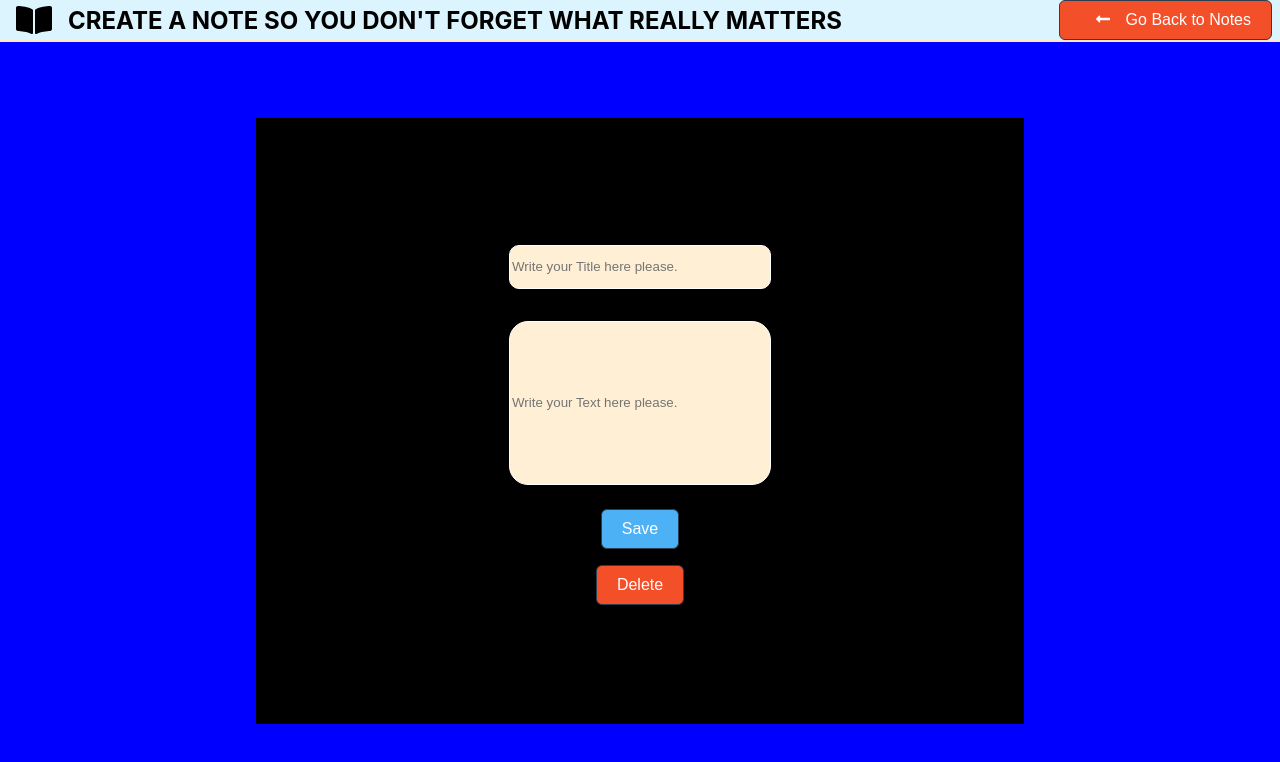
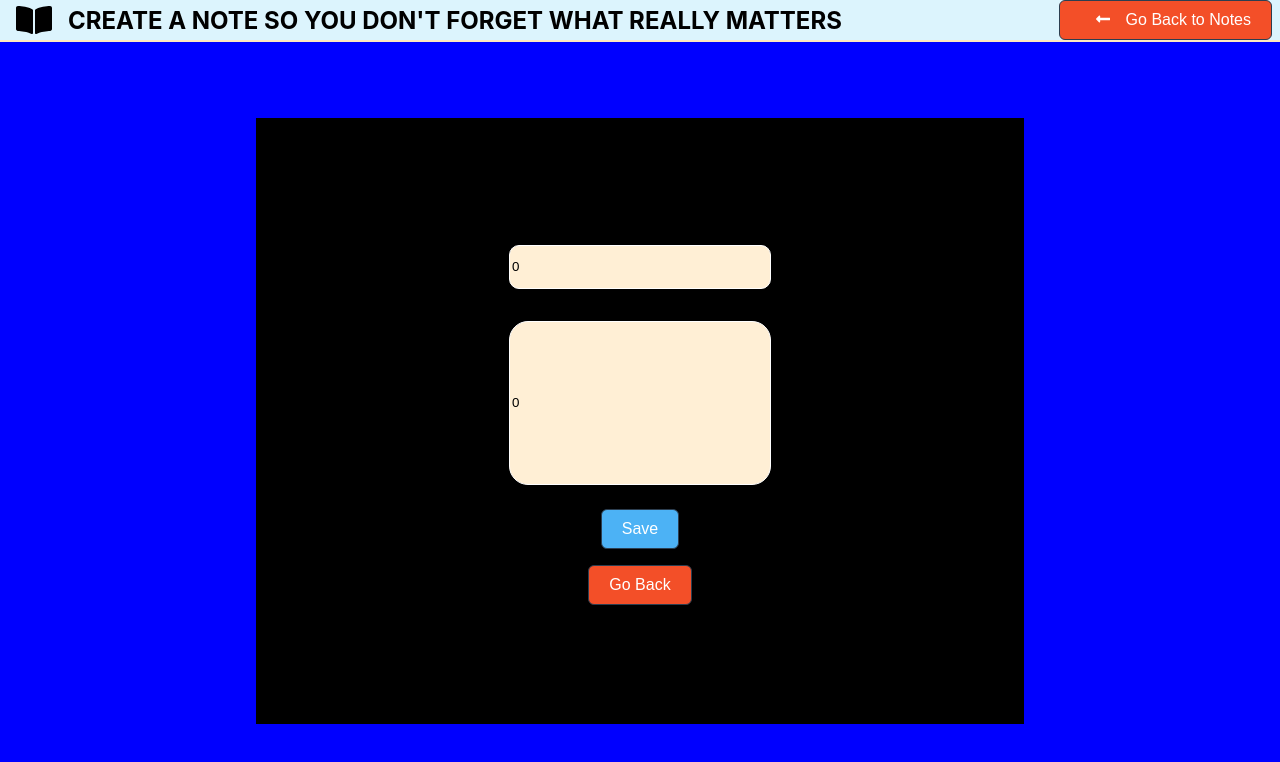
Before and after one commit to TucciAlessandro/PortableNotes, a React (Create React App) app: page / in a window 1280 px wide. Both pictures are taken after a click on the button "New Note". Shown: the top 762 px of the page. Built offline with nearby package versions, Linux system fonts and the light colour scheme.

Commit message:
Edit button

```diff
--- a/src/components/Board.tsx
+++ b/src/components/Board.tsx
@@ -37,7 +37,7 @@ const NoteContainer = styled.div`
     -webkit-transform: translateZ(100px);
     transform: translateZ(100px);
     -webkit-box-shadow: 0 0 30px 0px rgba(0, 0, 0, 0.35);
-  box-shadow: 0 0 30px 0px rgba(0, 0, 0, 0.35);
+    box-shadow: 0 0 30px 0px rgba(0, 0, 0, 0.35);
   }
 `;
 
@@ -75,23 +75,39 @@ const data: Note[] = [
 function Board() {
   const [notes, setNotes] = useLocalStorage("myNotes", data);
   const { isCreating, toggleCreatePage } = useMyCreatePageContext();
+  const [id, setId] = useState(uuidv4());
+  const [title, setTitle] = useState("0");
+  const [text, setText] = useState("0");
+
+  const handleChangeTitle = (e: any) => setTitle(e.target.value);
+  const handleChangeText = (e: any) => setText(e.target.value);
 
   const addNote = ({ id, title, text }: Note) => {
     const note = { id: id, title: title, text: text };
     const newData = [...notes, note];
     setNotes(newData);
+    setText('0');
+    setTitle('0');
     toggleCreatePage();
   };
 
   const handleEdit = (id: string) => {
-    const dataToEdit = data.find((notes) => (notes.id = id));
-    console.log(dataToEdit);
+    const dataToEdit = notes.find((notes) => notes.id === id);
+    dataToEdit && setTitle(dataToEdit.title);
+    dataToEdit && setText(dataToEdit.text);
+    toggleCreatePage();
   };
 
   const deleteNote = (id: string) => {
     const newData = notes.filter((note) => note.id !== id);
     setNotes(newData);
     console.log(notes);
+  };
+
+  const handleClick = () => {
+    if (id && title && text !== undefined) {
+      addNote({ id, title, text });
+    }
   };
 
   return (
@@ -104,13 +120,21 @@ function Board() {
               title={note.title}
               text={note.text}
               deleteNote={deleteNote}
-              handleEdit={() => handleEdit(note.id)}
+              handleEdit={handleEdit}
               handleClick={() => toggleCreatePage()}
             />
           </NoteContainer>
         ))
       ) : (
-        <CreateNote addNote={addNote} />
+        <CreateNote
+          addNote={addNote}
+          handleChangeTitle={handleChangeTitle}
+          handleClick={handleClick}
+          handleChangeText={handleChangeText}
+          title={title}
+          text={text}
+          id={id}
+        />
       )}
     </>
   );
--- a/src/components/CreateNote.tsx
+++ b/src/components/CreateNote.tsx
@@ -3,6 +3,7 @@ import styled from "styled-components";
 import { v4 as uuidv4 } from "uuid";
 import Button from "./Button";
 import { useMyCreatePageContext } from "../contexts/CreateContexts";
+import { findByTitle } from "@testing-library/react";
 
 const StyledTitleField = styled.input`
   display: flex;
@@ -65,39 +66,36 @@ interface Note {
 
 interface CreateNoteProps {
   addNote: (note: any) => void;
-  titleProp?: string;
-  textProp?: string |undefined;
-  idProp?: string;
+  handleChangeTitle: (e: any) => void;
+  handleChangeText: (e: any) => void;
+  handleClick: () => void;
+  title: string;
+  text: string;
+  id: string;
 }
 
-function CreateNote({ addNote, titleProp, textProp, idProp }: CreateNoteProps) {
-  const [id, setId] = useState(uuidv4());
-  const [title, setTitle] = useState(titleProp);
-  const [text, setText] = useState(textProp);
+function CreateNote({
+  handleChangeTitle,
+  handleChangeText,
+  handleClick,
+  title,
+  text,
+  id,
+}: CreateNoteProps) {
   const { toggleCreatePage } = useMyCreatePageContext();
 
-  const handleChangeId = (e: any) => {
-    setId(e.target.value);
-    console.log(id);
-  };
-  const handleChangeTitle = (e: any) => setTitle(e.target.value);
-  const handleChangeText = (e: any) => setText(e.target.value);
-
-  const handleClick = () => {
-    if (id && title && text !== undefined) {
-      addNote({ id, title, text });
-    }
-  };
   return (
     <CreatePageContainer>
       <InputCardContainer>
         <StyledTitleField
+          value={title.toUpperCase()}
           onChange={handleChangeTitle}
           type="text"
           name="title"
           placeholder="Write your Title here please."
         />
         <StyledTextField
+          value={text}
           onChange={handleChangeText}
           type="text"
           name="Text"
@@ -107,7 +105,7 @@ function CreateNote({ addNote, titleProp, textProp, idProp }: CreateNoteProps) {
           Save
         </Button>
         <Button color="danger" onClick={toggleCreatePage}>
-          Delete
+          Go Back
         </Button>
       </InputCardContainer>
     </CreatePageContainer>
--- a/src/components/DisplayNote.tsx
+++ b/src/components/DisplayNote.tsx
@@ -46,8 +46,6 @@ const ButtonContainer = styled.div`
 `;
 
 function DisplayNote({ title, id, text, deleteNote, handleEdit }: NoteProps) {
-  const dataToEdit = handleEdit(id);
-
   return (
     <>
       <Container>
@@ -56,7 +54,7 @@ function DisplayNote({ title, id, text, deleteNote, handleEdit }: NoteProps) {
         <SeparatorText>{text}</SeparatorText>
       </Container>
       <ButtonContainer>
-        <Button color="secondary" size="small" onClick={handleEdit}>
+        <Button color="secondary" size="small" onClick={() => handleEdit(id)}>
           EDIT
         </Button>
         <Button color="danger" size="small" onClick={() => deleteNote(id)}>
```
